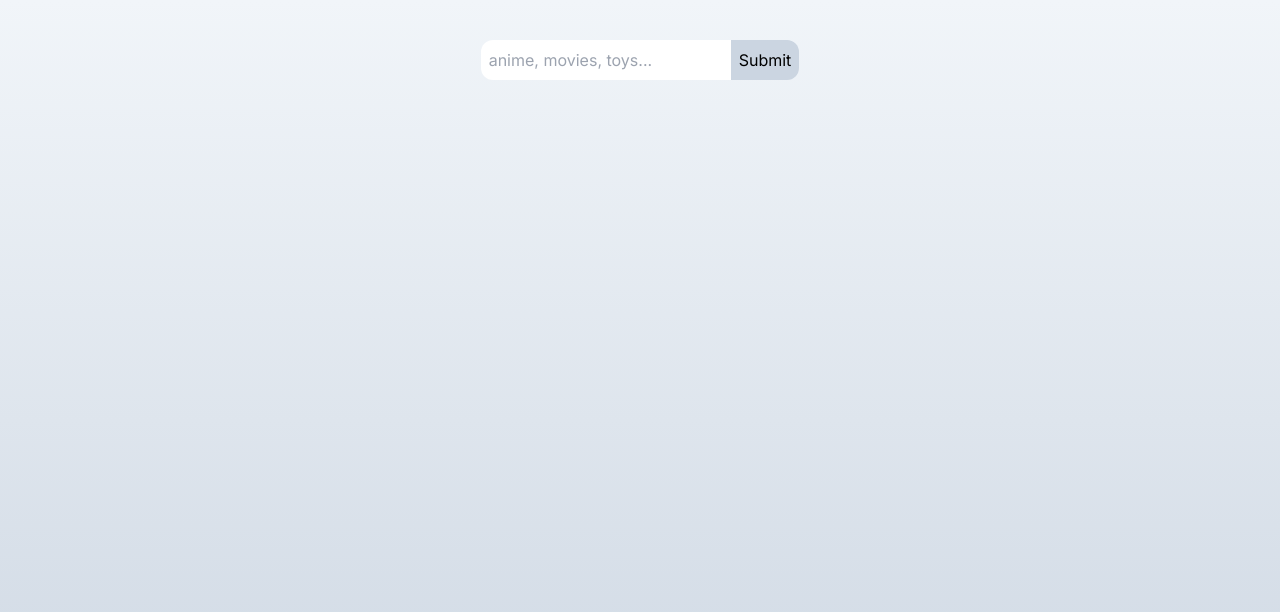
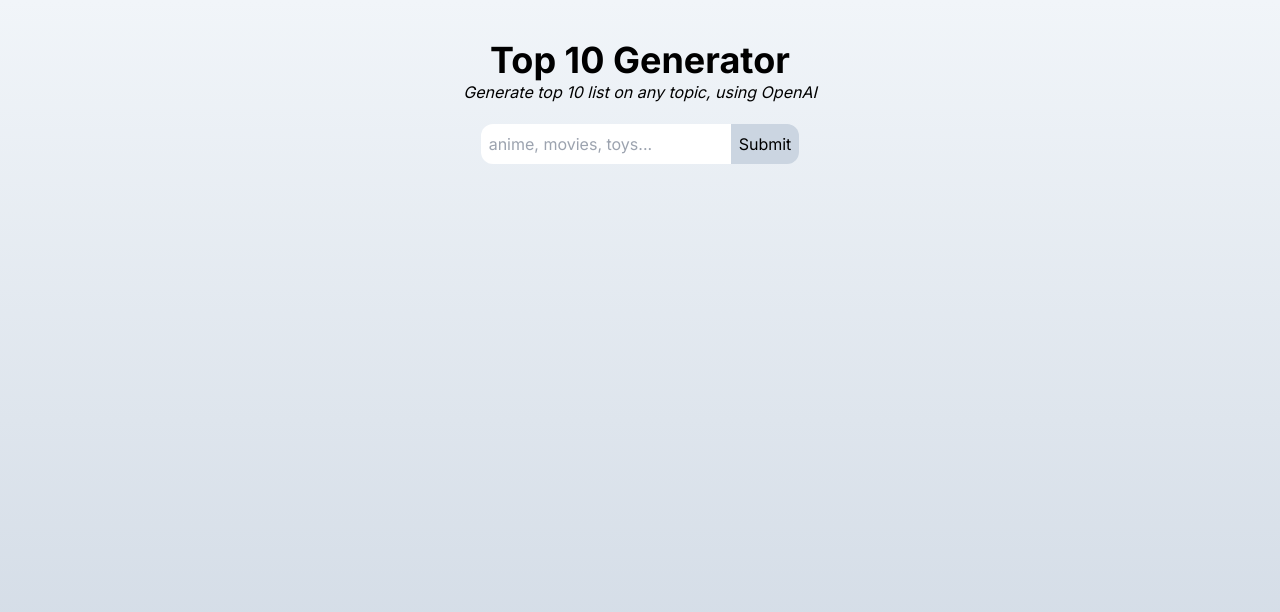
Before and after one commit to naphteine/top10, a Next.js app: page / in a window 1280 px wide. Shown: the top 612 px of the page. Built offline with nearby package versions, Linux system fonts and the light colour scheme.

Commit message:
Add header and introduction text

```diff
--- a/src/app/page.tsx
+++ b/src/app/page.tsx
@@ -5,6 +5,8 @@ export const runtime = "edge";
 export default function Page() {
   return (
     <main className="min-h-screen mt-10 flex flex-col items-center">
+      <h1 className="text-4xl font-bold">Top 10 Generator</h1>
+      <em className="mb-5">Generate top 10 list on any topic, using OpenAI</em>
       <Chat />
     </main>
   );
```
